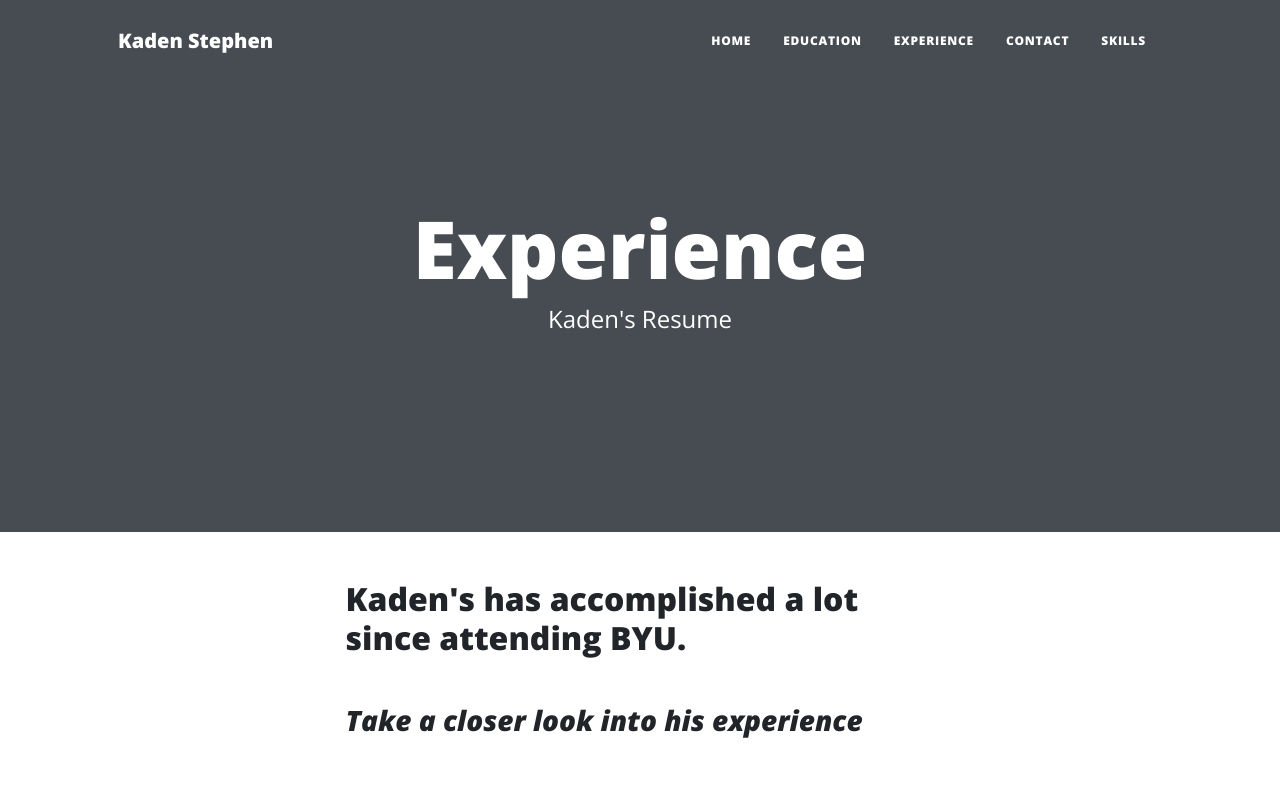
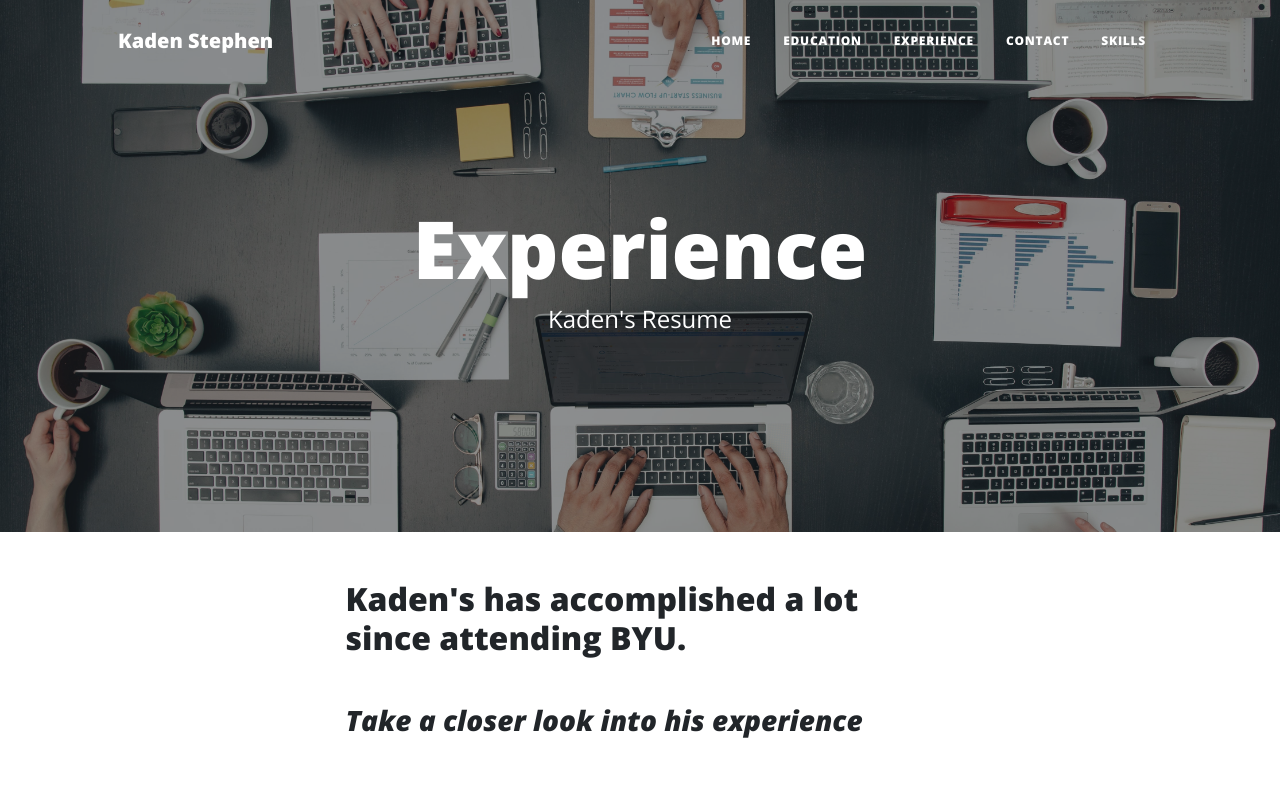
Before and after one commit to kadenstephen/IS201, a plain HTML site: page experience.html in a window 1280 px wide. Shown: the top 800 px of the page. Drawn offline with nearby package versions, Linux system fonts and the light colour scheme; the site is published under a folder, as on GitHub Pages, so addresses that start at the root find nothing.

Commit message:
Add files via upload

```diff
--- a/experience.html
+++ b/experience.html
@@ -36,7 +36,7 @@
             </div>
         </nav>
         <!-- Page Header-->
-        <header class="masthead" style="background-image: url('/img/tech-meeting-flatlay.jpg')">
+        <header class="masthead" style="background-image: url('./img/tech-meeting-flatlay.jpg')">
             <div class="container position-relative px-4 px-lg-5">
                 <div class="row gx-4 gx-lg-5 justify-content-center">
                     <div class="col-md-10 col-lg-8 col-xl-7">
```
